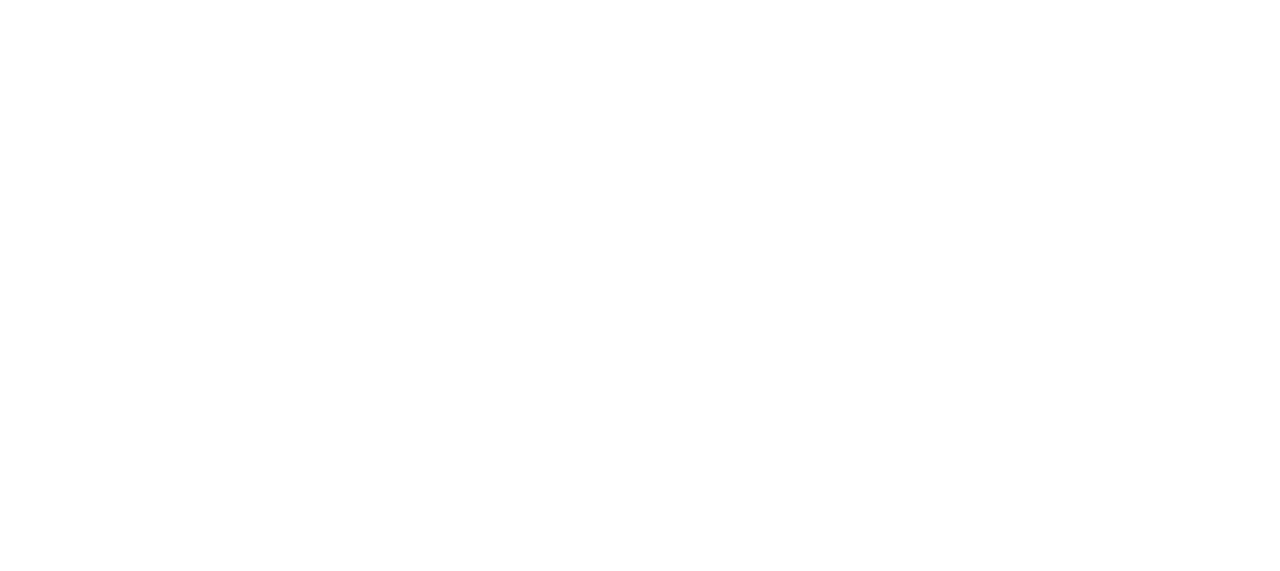
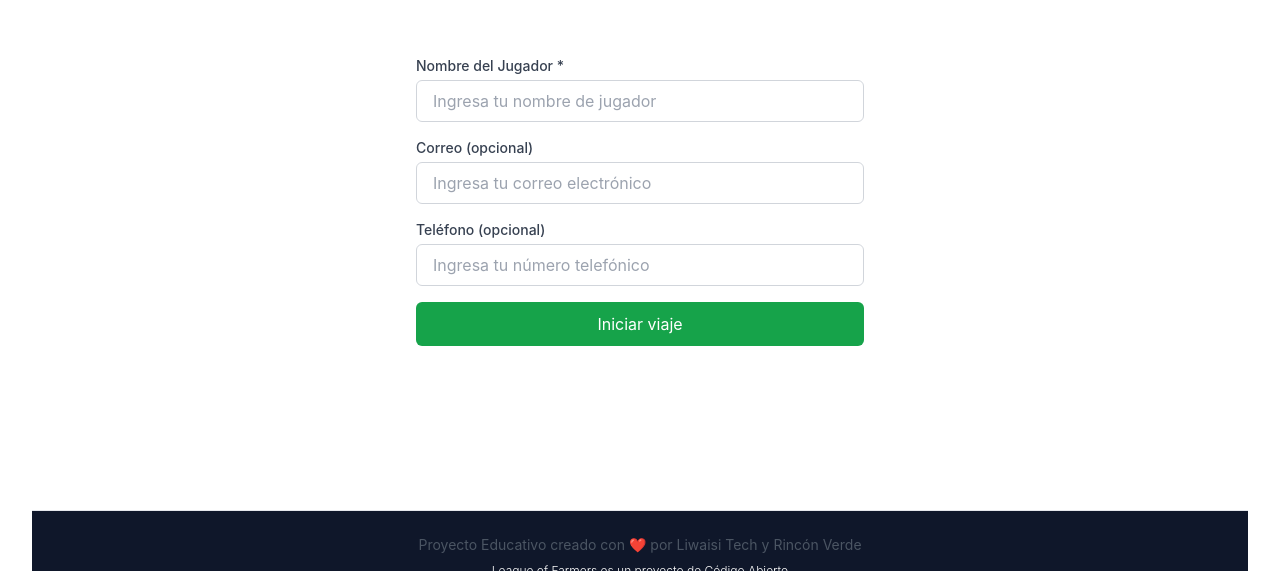
Before and after one commit to ladyBataca/League-of-farming, a React (Vite) app: page /onboarding in a window 1280 px wide. Before the commit this address had no page. Shown: the part 229-800 px from the top of the page. Built offline with nearby package versions, Linux system fonts and the light colour scheme.

Commit message:
:sparkles: add onboarding page and local storage for the name

```diff
--- a/src/Home.tsx
+++ b/src/Home.tsx
@@ -1,8 +1,9 @@
 import './Home.css'
-import { useState } from 'react'
+import { useState, useEffect } from 'react'
 import Footer from './components/Footer';
 import Resume from './components/Resume'
 import StageList from './components/StageList'
+import { useNavigate } from 'react-router-dom'
 
 // Define sample stages data
 const stages = [
@@ -132,12 +133,21 @@
 
 function Home() {
   const [currentStage, setCurrentStage] = useState(7)
+  const navigate = useNavigate()
+
+  // Redirect to onboarding if no player name is set
+  useEffect(() => {
+    const playerName = localStorage.getItem('playerName')
+    if (!playerName) {
+      navigate('/onboarding')
+    }
+  }, [navigate])
 
   return (
     <>
       <Resume
         title="League of Farmers"
-        playerName="Alma"
+        playerName={localStorage.getItem('playerName') || 'Player'}
       />
       <div className="h-full">
         <StageList stages={stages} currentStage={currentStage} />
--- a/src/main.tsx
+++ b/src/main.tsx
@@ -1,18 +1,29 @@
 import React from 'react'
 import ReactDOM from 'react-dom/client'
-import { BrowserRouter, Routes, Route } from 'react-router-dom'
+import { createBrowserRouter, RouterProvider } from 'react-router-dom'
 import Home from './Home'
 import Diploma from './pages/Diploma'
+import Onboarding from './pages/Onboarding'
 import './styles/global.css'
 import './index.css'
 
+const router = createBrowserRouter([
+  {
+    path: '/',
+    element: <Home />
+  },
+  {
+    path: '/onboarding',
+    element: <Onboarding />
+  },
+  {
+    path: '/diploma',
+    element: <Diploma />
+  }
+])
+
 ReactDOM.createRoot(document.getElementById('root')!).render(
   <React.StrictMode>
-    <BrowserRouter>
-      <Routes>
-        <Route path="/" element={<Home />} />
-        <Route path="/diploma" element={<Diploma />} />
-      </Routes>
-    </BrowserRouter>
+    <RouterProvider router={router} />
   </React.StrictMode>,
 )
--- /dev/null
+++ b/src/pages/Onboarding.tsx
@@ -0,0 +1,99 @@
+import { useState } from 'react'
+import { useNavigate } from 'react-router-dom'
+import Footer from '../components/Footer'
+
+function Onboarding() {
+  const [formData, setFormData] = useState({
+    name: '',
+    email: '',
+    phone: ''
+  })
+  const navigate = useNavigate()
+
+  const handleSubmit = (e: React.FormEvent) => {
+    e.preventDefault()
+    if (formData.name.trim()) {
+      // Save the player name to localStorage
+      localStorage.setItem('playerName', formData.name.trim())
+      navigate('/')
+    }
+  }
+
+  const handleChange = (e: React.ChangeEvent<HTMLInputElement>) => {
+    const { name, value } = e.target
+    setFormData(prev => ({
+      ...prev,
+      [name]: value
+    }))
+  }
+
+  return (
+    <div className="min-h-screen flex flex-col">
+      <div className="flex-1 flex flex-col items-center justify-center p-4">
+        <h1 className="text-3xl font-light text-center text-white mb-8">
+          Bienvenido al Bootcamp Huertic's
+        </h1>
+        <p className="text-sm text-center text-white mb-8">
+          Requerimos de tu nombre para continuar.
+        </p>
+        <form onSubmit={handleSubmit} className="w-full max-w-md space-y-4">
+          <div>
+            <label htmlFor="name" className="block text-sm font-medium text-gray-700 mb-1">
+              Nombre del Jugador *
+            </label>
+            <input
+              type="text"
+              id="name"
+              name="name"
+              required
+              value={formData.name}
+              onChange={handleChange}
+              className="w-full text-black px-4 py-2 border border-gray-300 rounded-md focus:ring-green-500 focus:border-green-500"
+              placeholder="Ingresa tu nombre de jugador"
+            />
+          </div>
+
+          <div>
+            <label htmlFor="email" className="block text-sm font-medium text-gray-700 mb-1">
+              Correo (opcional)
+            </label>
+            <input
+              type="email"
+              id="email"
+              name="email"
+              value={formData.email}
+              onChange={handleChange}
+              className="w-full text-black px-4 py-2 border border-gray-300 rounded-md focus:ring-green-500 focus:border-green-500"
+              placeholder="Ingresa tu correo electrónico"
+            />
+          </div>
+
+          <div>
+            <label htmlFor="phone" className="block text-sm font-medium text-gray-700 mb-1">
+              Teléfono (opcional)
+            </label>
+            <input
+              type="tel"
+              id="phone"
+              name="phone"
+              value={formData.phone}
+              onChange={handleChange}
+              className="w-full text-black px-4 py-2 border border-gray-300 rounded-md focus:ring-green-500 focus:border-green-500"
+              placeholder="Ingresa tu número telefónico"
+            />
+          </div>
+
+          <button
+            type="submit"
+            className="w-full bg-green-600 text-white py-2 px-4 rounded-md hover:bg-green-700 transition-colors"
+          >
+            Iniciar viaje
+          </button>
+        </form>
+      </div>
+      <Footer />
+    </div>
+  )
+}
+
+export default Onboarding
```
